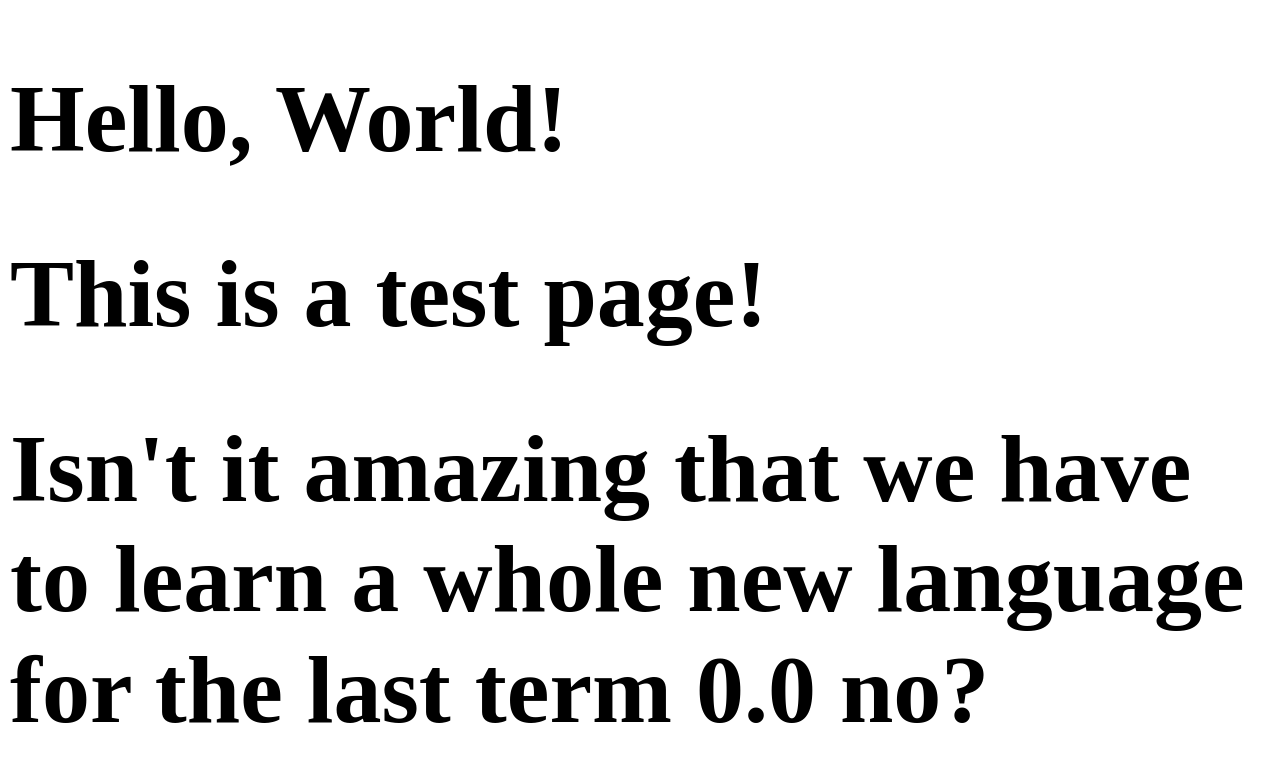
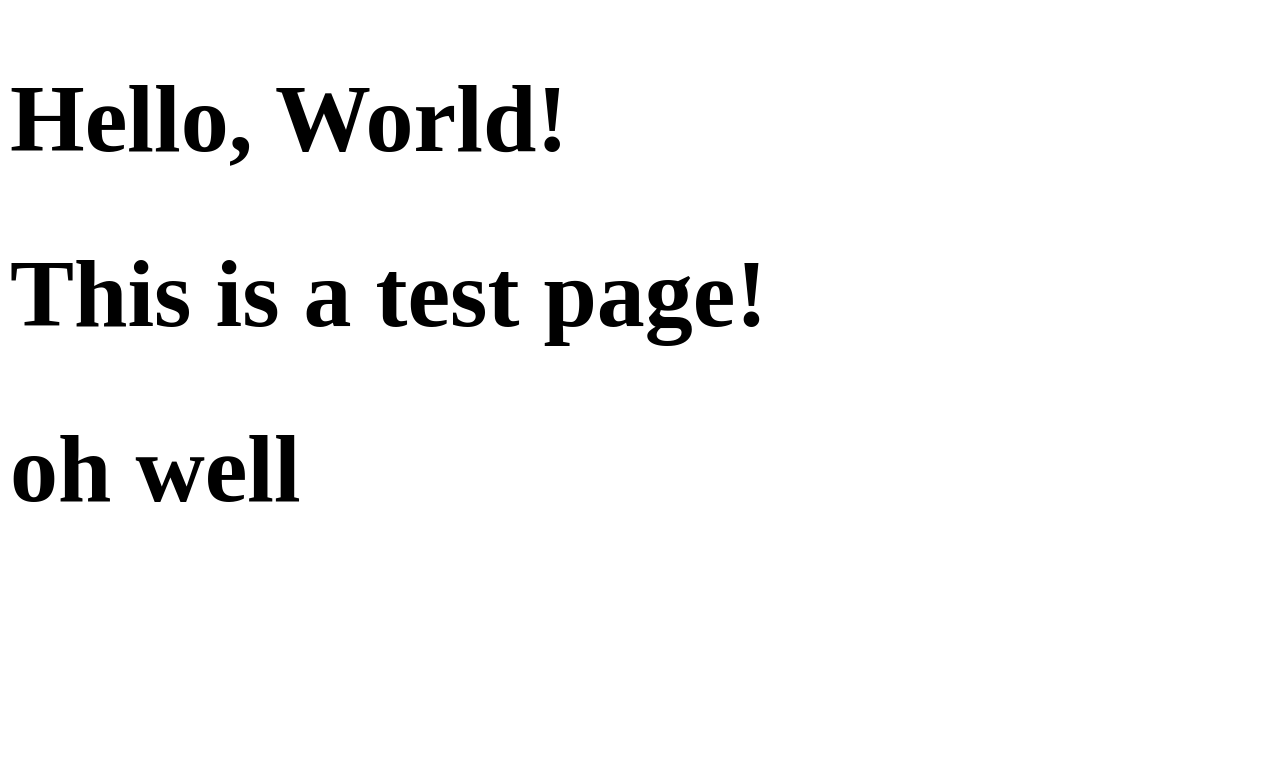
Before and after one commit to ZuydUniversity/2425-B2C6-B2B-2-Frontend, a Next.js app: page / in a window 1280 px wide. Shown: the top 762 px of the page. Built offline with nearby package versions, Linux system fonts and the light colour scheme.

Commit message:
testtest

```diff
--- a/src/pages/index.tsx
+++ b/src/pages/index.tsx
@@ -9,10 +9,7 @@ const Home: FC = () => {
     <div className={styles.wrapper}>
       <h1 className={styles.title}>Hello, World!</h1>
       <h1 className={styles.title}>This is a test page!</h1>
-      <h1 className={styles.title}>
-        Isn't it amazing that we have to learn a whole new language for the last
-        term 0.0 no?
-      </h1>
+      <h1 className={styles.title}>oh well</h1>
     </div>
   );
 };
```
